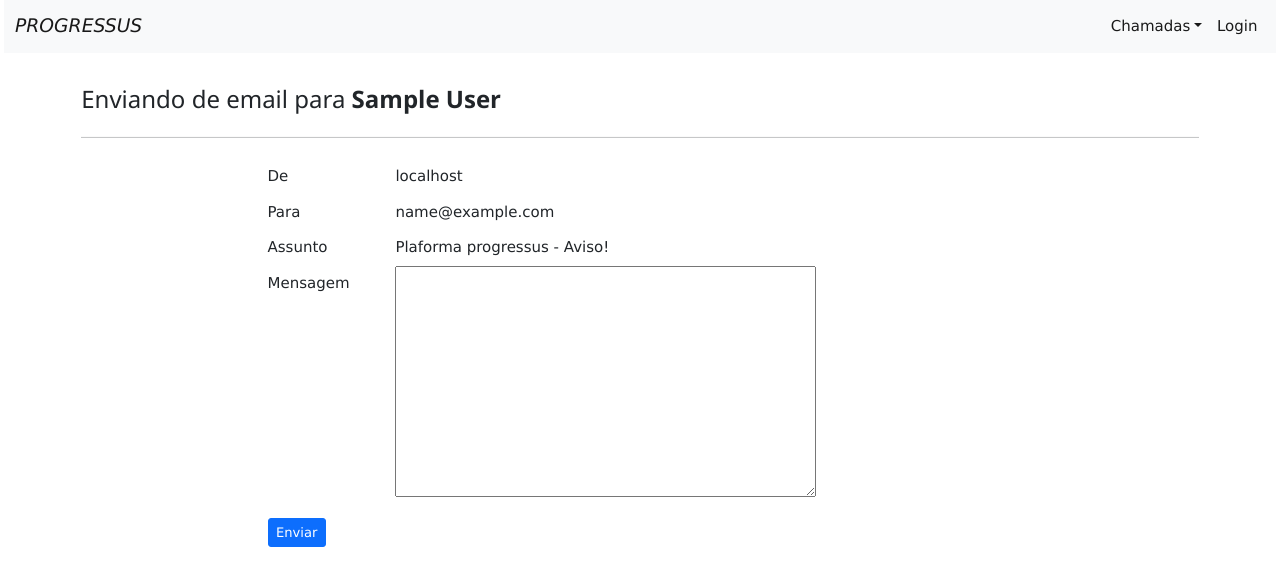
After one commit to flavianowilliams/progressus, a Django app: page /users/send_mail/1/ in a window 1280 px wide. The commit adds this page. Shown: the top 586 px of the page. Run offline with Django 4.2, Linux system fonts and the light colour scheme; tables that the repository leaves empty hold one stand-in row (values such as "Sample post"); parts of the project's set-up code (start-up, migrations or seed data) failed here and were passed over; some libraries are stand-ins or nearby versions.

Commit message:
adicionando funcao para envio de email p/ usuario

```diff
--- a/cadastros/templates/cadastros/profiles_list.html
+++ b/cadastros/templates/cadastros/profiles_list.html
@@ -28,7 +28,7 @@
                     <td>{{ object.profile.nome_completo|default:'-' }}</td>
                     <td>{{ object.created }}</td>
                     <td>{{ object.profile.usuario }}</td>
-                    <td>{{ object.profile.usuario.email }}</td>
+                    <td><a href="{% url 'users:send_mail' object.pk %}">{{ object.profile.usuario.email }}</a></td>
                     <td>{{ object.profile.turma|default:'-' }}</td>
                     <td><a class="btn btn-danger btn-sm" href="{% url 'cadastros:profile_delete' object.profile.usuario.pk %}">Excluir</a></td>
                 </tr>
--- a/pages/templates/pages/base.html
+++ b/pages/templates/pages/base.html
@@ -48,7 +48,7 @@
                       <div class="nav-item dropdown">
                         <a class="nav-link dropdown-toggle" id="dropdowncadastro" role="button" data-bs-toggle="dropdown" aria-expanded="false" aria-haspopup="true" href="#">Cadastro</a>
                           <div class="dropdown-menu dropdown-menu-end" aria-labelledby="dropdowncadastro">
-                            <a class="dropdown-item" href="{% url 'cadastros:profiles_list' %}">Perfis</a>
+                            <a class="dropdown-item" href="{% url 'cadastros:profiles_list' %}">Usuários</a>
                             <a class="dropdown-item" href="{% url 'cadastros:chamadas_list' %}">Chamadas</a>
                             <a class="dropdown-item" href="{% url 'cadastros:noticias_list' %}">Notícias</a>
                         </div>
--- a/progressus/settings.py
+++ b/progressus/settings.py
@@ -50,6 +50,7 @@ INSTALLED_APPS = [
     'django.contrib.messages',
     'django.contrib.staticfiles',
     'crispy_forms',
+    'widget_tweaks',
     'pages.apps.PagesConfig',
     'users.apps.UsersConfig',
     'cadastros.apps.CadastrosConfig',
--- /dev/null
+++ b/users/templates/users/email.html
@@ -0,0 +1,42 @@
+{% extends 'pages/base.html' %}
+
+{% block content %}
+    <div class="container">
+        <h3>Enviando de email para <strong>{{ nome }}</strong></h3>
+        <hr class="mt-4">
+        <div class="col-md-8 mx-auto">
+            <form action="" method="POST">
+                {% csrf_token %}
+                <div class="form-group row">
+                    <label for="sender" class="col-sm-2 col-form-label">De</label>
+                    <div class="col-sm-10">
+                        <input type="text" readonly class="form-control-plaintext" id="sender" value="{{ form.from }}">
+                    </div>
+                </div>
+                <div class="form-group row">
+                    <label for="receiver" class="col-sm-2 col-form-label">Para</label>
+                    <div class="col-sm-10">
+                      <input type="text" readonly class="form-control-plaintext" id="receiver" value="{{ form.to }}">
+                    </div>
+                </div>
+                <div class="form-group row">
+                    <label for="subject" class="col-sm-2 col-form-label">Assunto</label>
+                    <div class="col-sm-10">
+                      <input type="text" readonly class="form-control-plaintext" id="subject" value="{{ form.subject }}">
+                    </div>
+                </div>
+                <div class="form-group row">
+                    <label for="message" class="col-sm-2 col-form-label">Mensagem</label>
+                    <div class="col-sm-10">
+                        <textarea name="message" id="message" cols="50" rows="10">{{ message }}</textarea>
+                    </div>
+                </div>
+                <button type="submit" class="btn btn-primary btn-sm mt-3">{{ botao }}</button>
+            </form>
+            <br>
+        </div>
+    </div>
+{% endblock %}
+
+{% block footnote %}
+{% endblock %}
--- a/users/urls.py
+++ b/users/urls.py
@@ -13,4 +13,5 @@ urlpatterns = [
     path('reset_password_sent/', views.PasswordResetDone.as_view(), name="password_reset_done"),
     path('reset/<uidb64>/<token>/', views.PasswordResetConfirm.as_view(),name="password_reset_confirm"),
     path('reset_password_complete/', views.PasswordResetComplete.as_view(), name="password_reset_complete"),
+    path('send_mail/<int:pk>/', views.enviar_email, name='send_mail'),
 ]
--- a/users/views.py
+++ b/users/views.py
@@ -2,12 +2,14 @@ from django.http import HttpResponseRedirect
 from django.shortcuts import get_object_or_404, render
 from django.urls import reverse_lazy
 from cadastros.models import CadastroProfile
+from progressus.settings import EMAIL_HOST_USER
 from users.forms import ProfileCreation, UserCreation
 from django.contrib.auth.models import Group
 from django.contrib.auth.views import PasswordResetView, PasswordResetDoneView, PasswordResetCompleteView, PasswordResetConfirmView
 from django.views.generic.edit import CreateView
 from users.models import Profile
 from django.contrib.auth.decorators import login_required
+from django.core.mail import send_mail
 
 # Create your views here.
 
@@ -83,3 +85,28 @@ class PasswordResetConfirm(PasswordResetConfirmView):
 
 class PasswordResetComplete(PasswordResetCompleteView):
     template_name='users/password_reset_complete.html'
+
+# email
+
+def enviar_email(request, pk):
+
+    template_name = 'users/email.html'
+
+    usuario = get_object_or_404(Profile, pk = pk)
+
+    sender = EMAIL_HOST_USER
+    receiver = usuario.usuario.email
+    subject = 'Plaforma progressus - Aviso!'
+
+    if request.method == 'POST':
+        message = request.POST.get('message')
+        send_mail(subject, message, sender, [receiver], fail_silently=False)
+        return HttpResponseRedirect(reverse_lazy('pages:home'))
+    else:
+        message = ''
+
+    form = {'from': sender, 'to': receiver, 'message': message, 'subject': subject}
+
+    context = {'nome': usuario.nome_completo, 'botao': 'Enviar', 'form': form}
+
+    return render(request, template_name, context)
```
Also changed, not shown: pages/models.py (line endings or trailing spaces), 1 other file.
